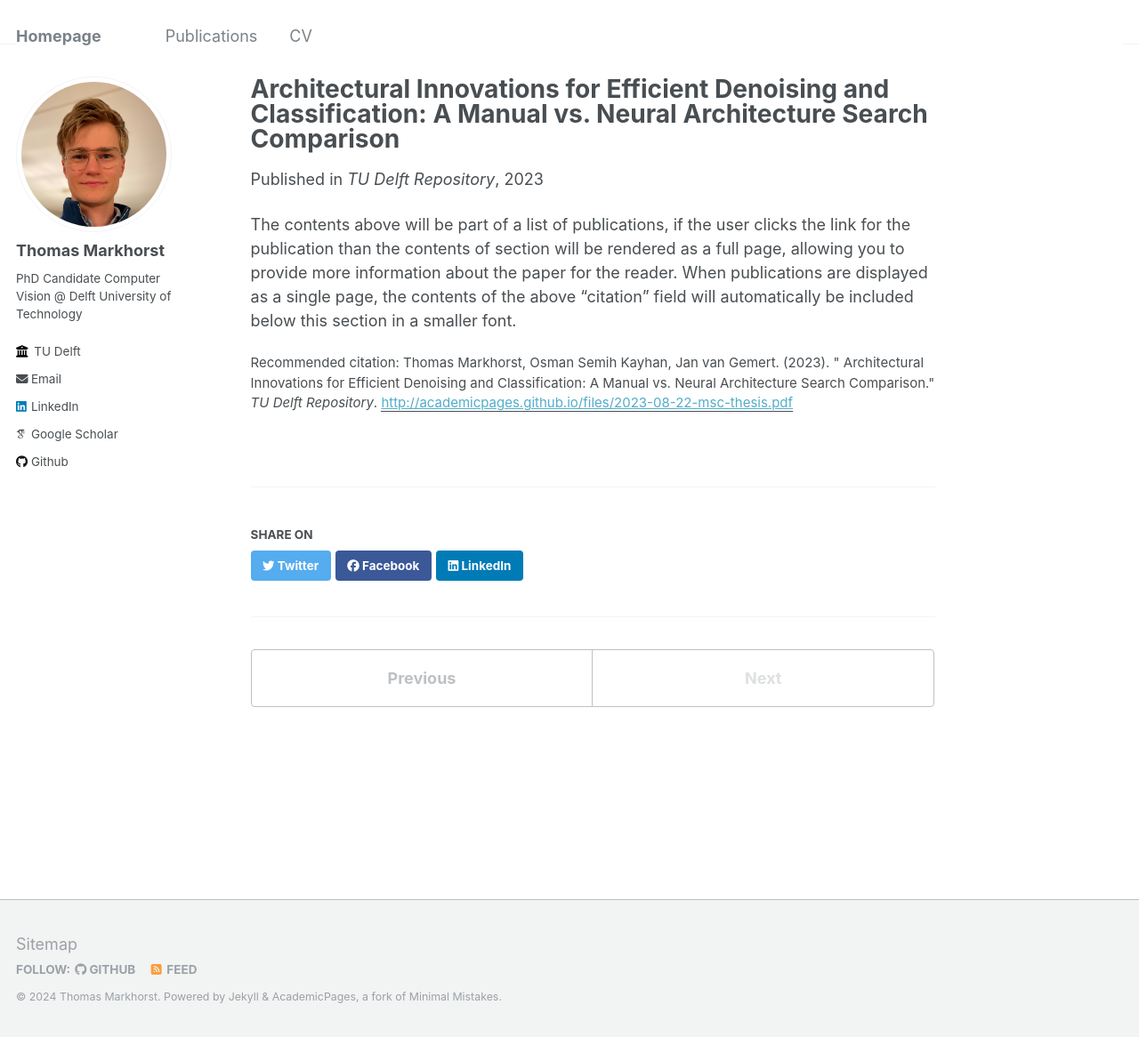
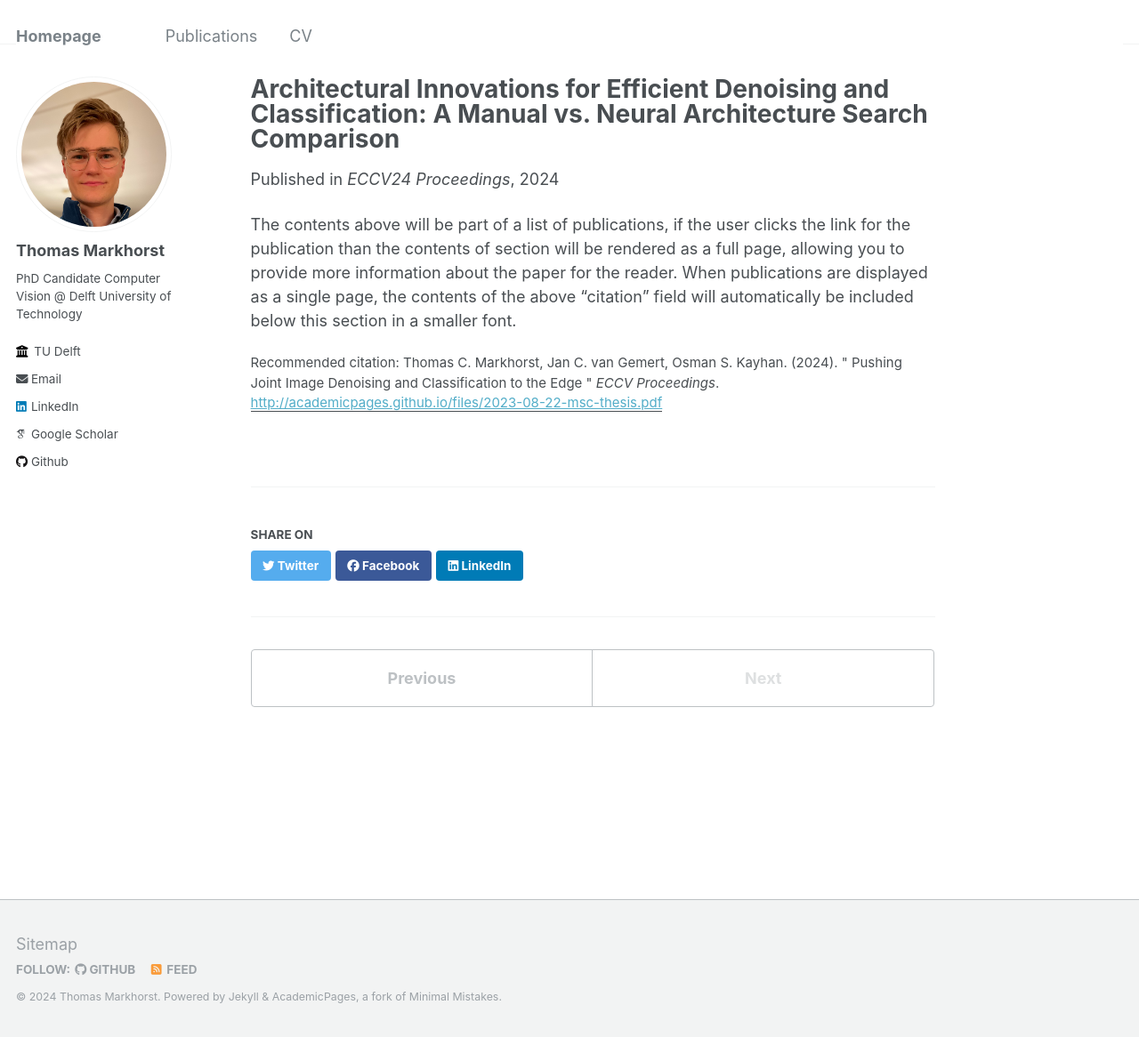
Before and after one commit to Thomas-Markhorst/thomas-markhorst.github.io, a Jekyll site: the page built from _publications/2023-08-22-arch-innovatings-efficient-denoising.md, in a window 1280 px wide and 1166 px high. Shown: the whole window at 89% size. Built offline with Jekyll 4.4.1, drawn with Linux system fonts in a browser that asks for light colours; some web fonts are replaced.

Commit message:
HRI presentation & ECCV acceptance

```diff
--- a/_publications/2023-08-22-arch-innovatings-efficient-denoising.md
+++ b/_publications/2023-08-22-arch-innovatings-efficient-denoising.md
@@ -3,10 +3,10 @@ title: "Architectural Innovations for Efficient Denoising and Classification: A
 collection: publications
 permalink: /publication/2023-08-22-arch-innovatings-efficient-denoising
 excerpt: 'In this paper, we combine image denoising and classification, aiming to enhance human perception of noisy images captured by edge devices, like security cameras. Since edge devices have little computational power, we also optimize for efficiency by proposing a novel architecture that integrates the two tasks. Additionally, we alter a Neural Architecture Search (NAS) method, which searches for classifiers, to search for the integrated model while optimizing for a target latency, classification accuracy, and denoising performance. Our NAS architectures outperform our manually designed alternatives in both denoising and classification, offering a significant improvement to human perception. Moreover, our approach empowers users to construct architectures tailored to domains like medical imaging, surveillance systems, and industrial inspections.'
-date: 2023-08-22
-venue: 'TU Delft Repository'
+date: 2024-09-29
+venue: 'ECCV24 Proceedings'
 paperurl: 'http://academicpages.github.io/files/2023-08-22-msc-thesis.pdf'
-citation: 'Thomas Markhorst, Osman Semih Kayhan, Jan van Gemert. (2023). &quot; Architectural Innovations for Efficient Denoising and Classification: A Manual vs. Neural Architecture Search Comparison.&quot; <i>TU Delft Repository</i>.'
+citation: 'Thomas C. Markhorst, Jan C. van Gemert, Osman S. Kayhan. (2024). &quot; Pushing Joint Image Denoising and Classification to the Edge &quot; <i>ECCV Proceedings</i>.'
 ---
 
 The contents above will be part of a list of publications, if the user clicks the link for the publication than the contents of section will be rendered as a full page, allowing you to provide more information about the paper for the reader. When publications are displayed as a single page, the contents of the above "citation" field will automatically be included below this section in a smaller font.
```
Also changed, not shown: _pages/about.md (+7 -0 lines), _publications/2021-01-07-perf-analysis-slam.md (+1 -1 lines).
